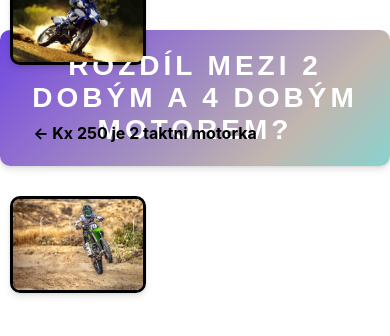
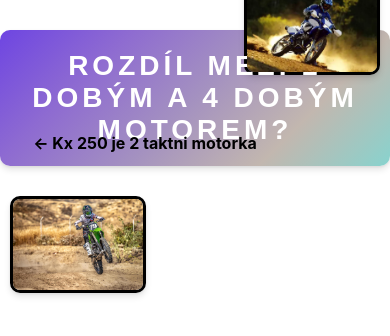
Before and after one commit to TonyKmoch/ghostmoto, a React (Create React App) app: page / in a window 390 px wide. Shown: the top 336 px of the page. Built offline with nearby package versions, Linux system fonts and the light colour scheme.

Commit message:
oprava18

```diff
--- a/src/App.css
+++ b/src/App.css
@@ -168,7 +168,7 @@
   .obrazek1,
   .obrazek2 {
     max-width: 130px;
-    margin: 10px;
+    margin-top: 10px;
   }
 
   .obrazek1 {
@@ -182,5 +182,6 @@
   .popis1,
   .popis2 {
     font-size: 16px;
+
   }
 }
```
